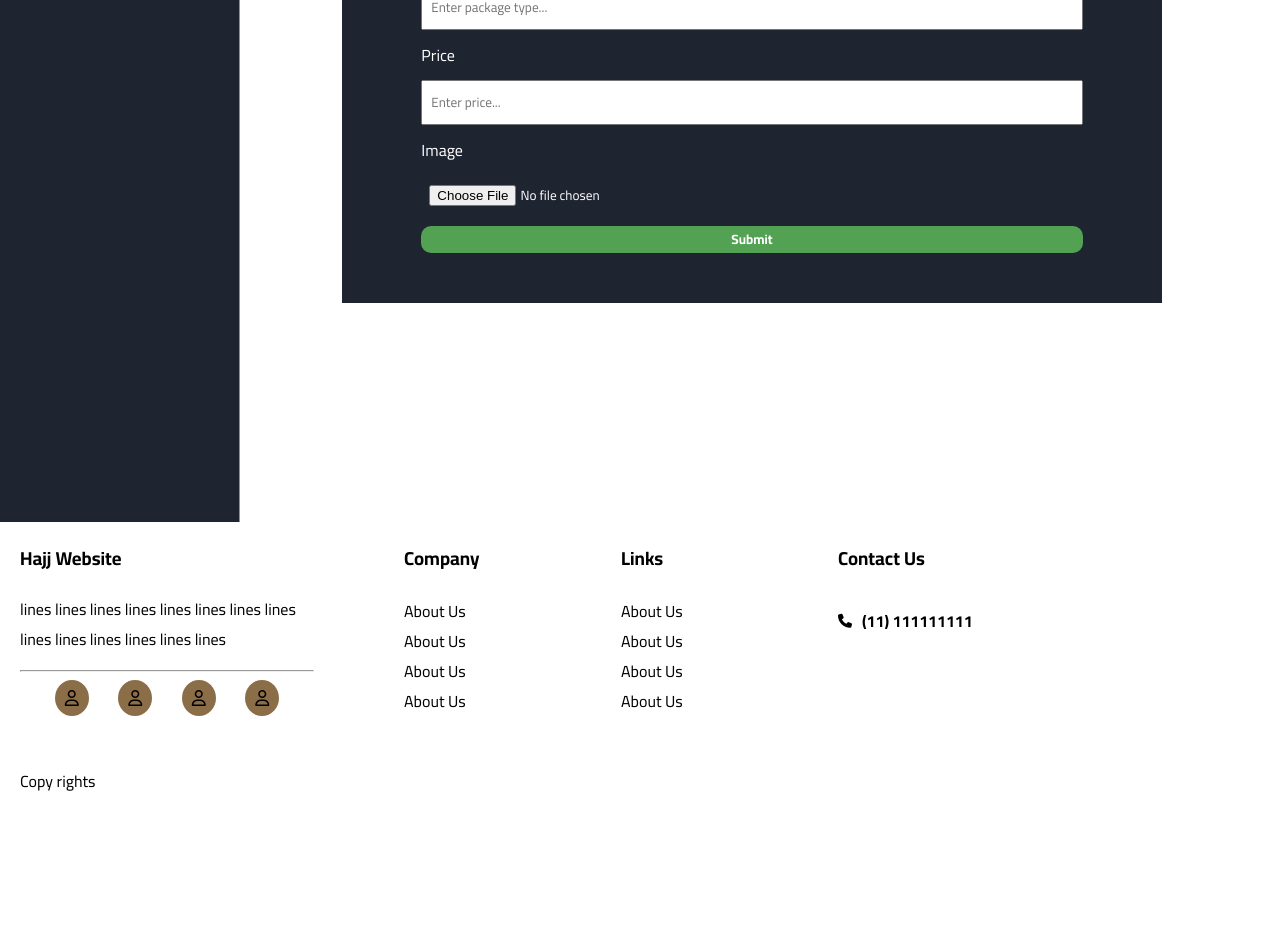
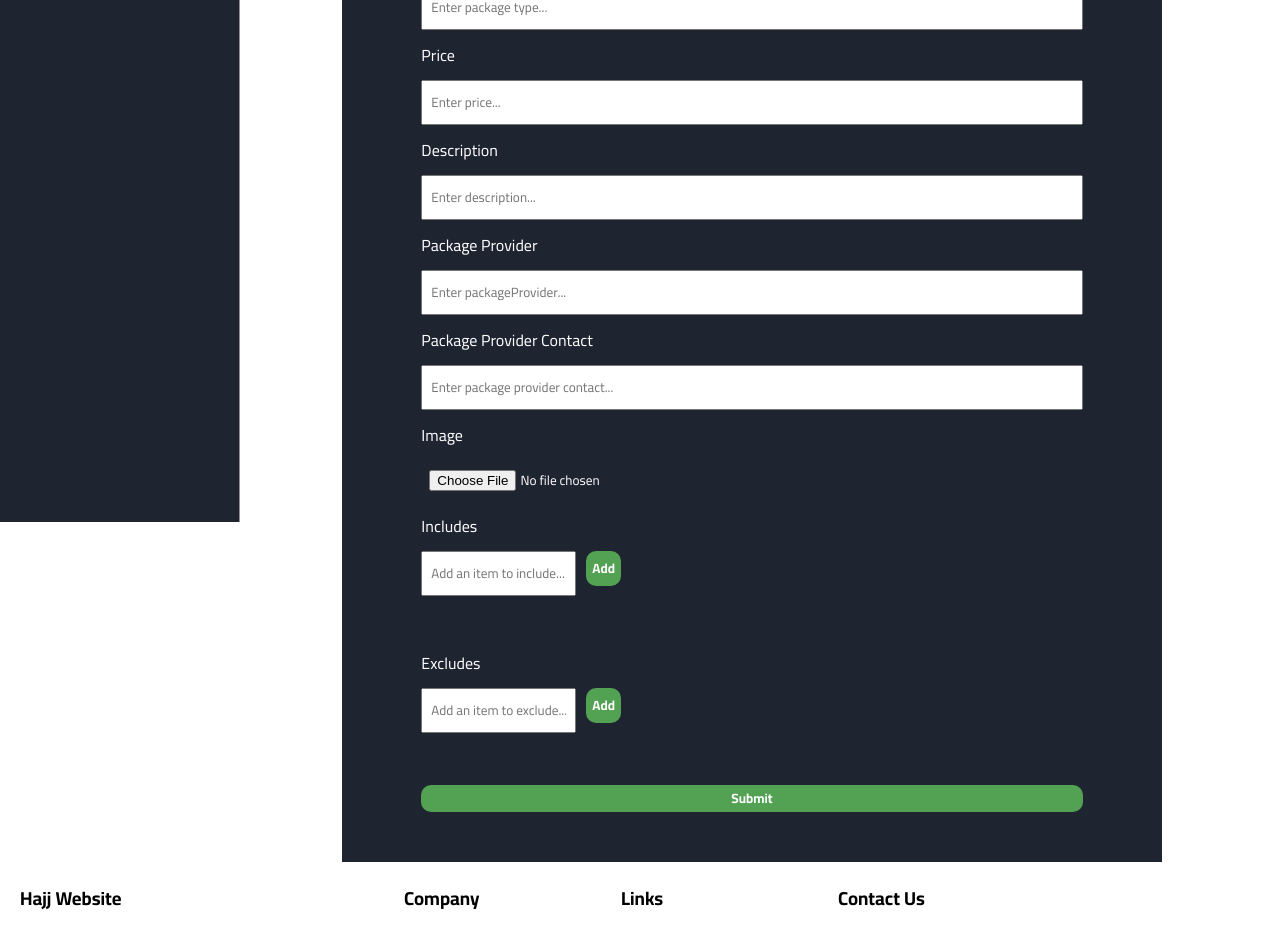
Before and after one commit to mennatallah222/Hajj-Registration, a React (Create React App) app: page /dashboard/packages/add-package in a window 1280 px wide. Shown: the part 280-1210 px from the top of the page. Before the commit the page ends 1105 px from the top, so only its background shows below. Built offline with nearby package versions, Linux system fonts and the light colour scheme.

Commit message:
added package details

```diff
--- a/src/AddPackage.js
+++ b/src/AddPackage.js
@@ -7,15 +7,44 @@ export default function AddPackage(){
         img:null,
         span:"", //span is the type of the package: best seller??
         p:"",
-        price:""
+        price:"",
+        includes:[],
+        excludes:[],
+        description:"",
+        packageProvider:"",
+        packageProviderContact:""
     });
 
     const [errorMsg, setErrorMsg] = useState("");
     const [successMsg, setSuccessMsg] = useState(false);
+    const [includesInput, setIncludesInput] = useState("");
+    const [excludesInput, setExcludesInput] = useState("");
 
 
     const handleImageChange=(e)=>{
         setData({...data, img:e.target.files[0]});
+    }
+
+    const addIncludeItem=()=>{
+        if(includesInput.trim()){
+            setData({...data, includes:[...data.includes, includesInput]});
+            setIncludesInput("");
+        }
+    };
+
+    const addExcludeItem=()=>{
+        if(excludesInput.trim()){
+            setData({...data, excludes:[...data.excludes, excludesInput]});
+            setExcludesInput("");
+        }
+    };
+
+    const validateForm = () => {
+        if (!data.img || !data.p || !data.span || !data.price) {
+            setErrorMsg('All fields are required');
+            return false;
+        }
+        return true;
     }
 
     async function Submit(e) {
@@ -24,11 +53,18 @@ export default function AddPackage(){
         setErrorMsg("");
         setSuccessMsg(false);
 
+        if(!validateForm()) return;
+
         const formData = new FormData();
         formData.append('img', data.img);
         formData.append('span', data.span);
         formData.append('p', data.p);
         formData.append('price', data.price);
+        formData.append('includes', data.includes);
+        formData.append('excludes', data.excludes);
+        formData.append('description', data.description);
+        formData.append('packageProvider', data.packageProvider);
+        formData.append('packageProviderContact', data.packageProviderContact);
 
         // console.log("Selected file:", data.img);
 
@@ -42,7 +78,7 @@ export default function AddPackage(){
             setSuccessMsg(true);
             console.log("Request was successful", response.data);
 
-            if (response.status === 200) {
+            if (response.status === 201) {
                 window.location.pathname = "/";
             }
         }
@@ -86,11 +122,70 @@ export default function AddPackage(){
                     placeholder="Enter price..."
                 />
 
+                <label htmlFor="description">Description </label>
+                <input
+                    value={data.description}
+                    onChange={e => setData({...data, description: e.target.value})}
+                    type="text"
+                    placeholder="Enter description..."
+                />
+
+
+                <label htmlFor="packageProvider">Package Provider </label>
+                <input
+                    value={data.packageProvider}
+                    onChange={e => setData({...data, packageProvider: e.target.value})}
+                    type="text"
+                    placeholder="Enter packageProvider..."
+                />
+
+                <label htmlFor="packageProviderContact">Package Provider Contact </label>
+                <input
+                    value={data.packageProviderContact}
+                    onChange={e => setData({...data, packageProviderContact: e.target.value})}
+                    type="text"
+                    placeholder="Enter package provider contact..."
+                />
+
+
                 <label htmlFor="img">Image </label>
                 <input
                     onChange={handleImageChange}
                     type="file"
                 />
+
+                <label htmlFor="includes">Includes</label>
+                <div style={{ display: "flex", gap: "10px" }}>
+                    <input
+                        value={includesInput}
+                        onChange={e => setIncludesInput(e.target.value)}
+                        type="text"
+                        placeholder="Add an item to include..."
+                    />
+                    <button type="button" onClick={addIncludeItem}>Add</button>
+                </div>
+                <ul>
+                    {data.includes.map((include, index) => (
+                        <li key={index}>{include}</li>
+                    ))}
+                </ul>
+
+                <label htmlFor="excludes">Excludes</label>
+                <div style={{ display: "flex", gap: "10px" }}>
+                    <input
+                        value={excludesInput}
+                        onChange={e => setExcludesInput(e.target.value)}
+                        type="text"
+                        placeholder="Add an item to exclude..."
+                    />
+                    <button type="button" onClick={addExcludeItem}>Add</button>
+                </div>
+                <ul>
+                    {data.excludes.map((exclude, index) => (
+                        <li key={index}>{exclude}</li>
+                    ))}
+                </ul>
+
 
                 <button type="submit">Submit</button>
 
--- a/src/Card.js
+++ b/src/Card.js
@@ -15,7 +15,8 @@ export default function Card({id, img, span, p, price}){
                 <div className="card-text">
                     <span>{span}</span>
                     <p>{p}</p>
-                    <p id="price">{price}</p>
+                    <p id="price">{price}$</p>
+
                     <Link to={`/packages/${id}`}>
                         <button>View Details</button>
                     </Link>
--- a/src/PackageDetails.js
+++ b/src/PackageDetails.js
@@ -1,37 +1,32 @@
 import axios from "./api/axios";
 import { useEffect, useState } from "react";
-import { Link, useParams } from "react-router-dom"
+import { Link, useParams } from "react-router-dom";
 import Button from "./Button";
 
-export default function PackageDetails(){
-    const {id}=useParams();
+export default function PackageDetails() {
+    const { id } = useParams();
+    const [card, setCard] = useState(null);
 
-    const[card, setCard]=useState(null);
-
-    useEffect(()=>{
+    useEffect(() => {
         axios.get(`/cards/${id}`)
-            .then((data)=>{
-                console.log(data.data);
-
-                setCard(data.data);
+            .then((response) => {
+                const cardData = response.data;
+                console.log("Original Data:", cardData);
+                setCard(cardData);
             })
-            .catch((err)=>{
+            .catch((err) => {
                 console.log(err);
                 setCard(null);
             });
     }, [id]);
 
-    return <div className="details-page">
-
-            {card===null?
-                (
+    return (
+        <div className="details-page">
+            {card === null ? (
                 <div id="error-page">
                     ERROR 404!
                 </div>
-                )
-
-            :
-            (
+            ) : (
                 <div key={card._id} id="card-pkg">
                     <img
                         src={`http://localhost:5000/uploads/${card.img}`.replace(/\\/g, '/')}
@@ -41,33 +36,42 @@ export default function PackageDetails(){
                     <div className="card-text">
                         <h1>{card.p}</h1>
                         <h3 id="price">{card.price}$ per person</h3>
+                        {/* <h3 id="span">{card.span}</h3> */}
+                        <h3 id="">{card.description}</h3>
+                        <h3 id="">{card.packageProvider}</h3>
+                        <h3 id="packageProviderContact">{card.packageProviderContact}</h3>
                         <div id="package-includes-excludes">
                             <div className="includes">
-                                <ul>Included: </ul>
-                                <div className="package-includes-excludes-li">
-                                    <i className="fa fa-check" aria-hidden="true"></i>
-                                    <li>visa</li>
-                                </div>
+                                <ul>Included:
+                                    {Array.isArray(card.includes) && card.includes.map((item, index) => (
+                                        <li key={index} className="package-includes-excludes-li">
+                                            <i className="fa fa-check" aria-hidden="true"></i>
+                                            {item}
+                                        </li>
+                                    ))}
+                                </ul>
                             </div>
 
                             <div className="excludes">
-                                <ul>Excluded: </ul>
-                                <div className="package-includes-excludes-li">
-                                    <i className="fa fa-times" aria-hidden="true"></i>
-                                    <li>visa</li>
-                                </div>
+                                <ul>Excluded:
+                                    {Array.isArray(card.excludes) && card.excludes.map((item, index) => (
+                                        <li key={index} className="package-includes-excludes-li">
+                                            <i className="fa fa-times" aria-hidden="true"></i>
+                                            {item}
+                                        </li>
+                                    ))}
+                                </ul>
                             </div>
                         </div>
 
                         <div id="btn-wrapper">
                             <Link to={"/order"}>
-                                <Button content={"Order"} id="order-btn"/>
+                                <Button content={"Order"} id="order-btn" />
                             </Link>
                         </div>
-
                     </div>
                 </div>
             )}
-
         </div>
+    );
 }
--- a/src/PackagesSection.js
+++ b/src/PackagesSection.js
@@ -74,7 +74,7 @@ export default function PackagesSection(){
         <div className="cards-container">
             {
                 cards.map((card, _id)=>(
-                    <Card key={_id}  id={card._id}  img={`http://localhost:5000/uploads/${card.img}`} span={card.span} p={card.p} price={card.price}/>
+                    <Card key={_id}  id={card._id}  img={`http://localhost:5000/uploads/${card.img}`} span={card.span} p={card.p} price={card.price} includes={card.includes} excludes={card.excludes}/>
                 ))
             }
             <Card  img={img1} span={"Best Seller"} p={"umrah 9 days"} price={"$1950/preson"}/>
--- a/src/Styles/style.css
+++ b/src/Styles/style.css
@@ -733,10 +733,7 @@ nav {
   justify-content: center !important;
   align-items: center;
 }
-#package-includes-excludes ul {
-  display: flex;
-  justify-content: center;
-}
+
 .package-includes-excludes-li {
   display: flex;
   flex-direction: row !important;
@@ -752,6 +749,18 @@ nav {
   color: red;
 }
 
+#packageProviderContact {
+  width: 150px;
+  padding: 10px;
+  color: #fff;
+  display: flex;
+  justify-content: center;
+  background-color: #8b6d47;
+  transition: all 0.2s ease-in-out;
+}
+#packageProviderContact:hover {
+  background-color: rgb(176, 148, 111);
+}
 /* ****************************************************** */
 #error-page {
   display: flex;
```
